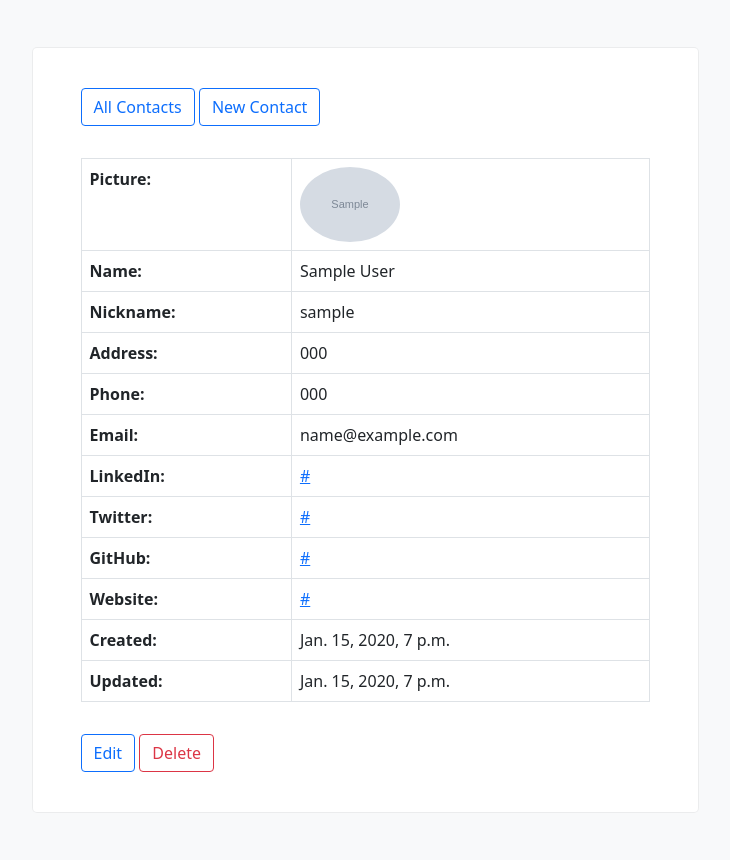
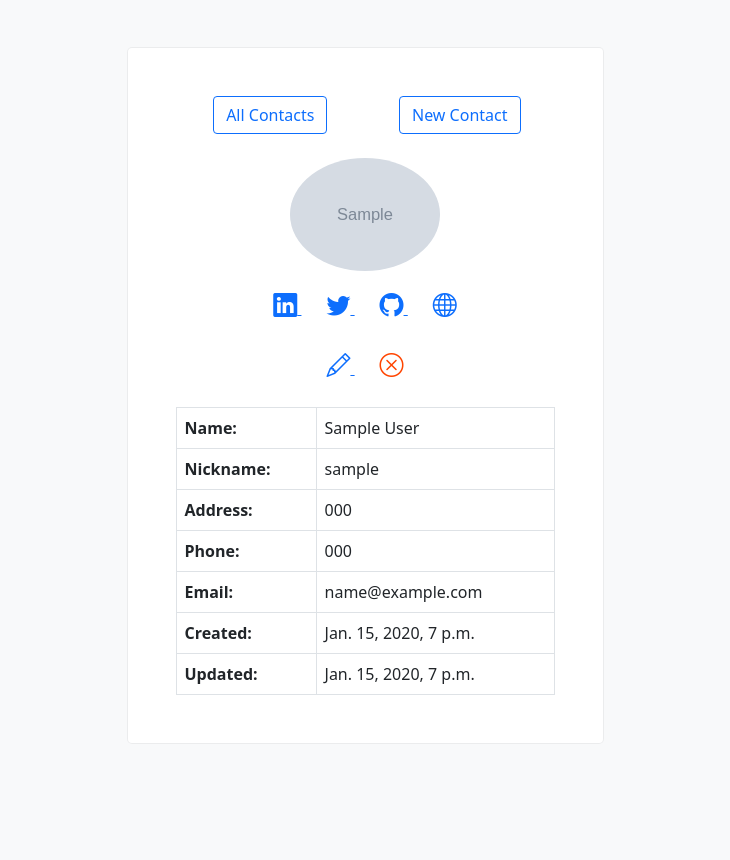
Before and after one commit to 4ka0/simple_contacts, a Django app: page /1/ in a window 1280 px wide. Shown: the whole page, without its empty margins (275-1005 px from the left). After the commit the page ends 744 px from the top, so only its background shows below. Run offline with Django 3.2, Linux system fonts and the light colour scheme; tables that the repository leaves empty hold one stand-in row (values such as "Sample post"); grey boxes marked "Sample" are stand-in pictures; parts of the project's set-up code (start-up, migrations or seed data) failed here and were passed over; some libraries are stand-ins or nearby versions.

Commit message:
Front end updates

```diff
--- a/static/css/base.css
+++ b/static/css/base.css
@@ -9,7 +9,7 @@ html {
 
 .detail-img {
     border-radius: 50%;
-    width: 100px;
+    width: 150px;
 }
 
 .main-background {
--- a/templates/base.html
+++ b/templates/base.html
@@ -9,6 +9,9 @@
     <!-- Bootstrap CSS -->
     <link rel="stylesheet" href="https://cdn.jsdelivr.net/npm/bootstrap@5.0.0-beta1/dist/css/bootstrap.min.css" integrity="sha384-giJF6kkoqNQ00vy+HMDP7azOuL0xtbfIcaT9wjKHr8RbDVddVHyTfAAsrekwKmP1" crossorigin="anonymous">
 
+    <!-- Bootstrap icons -->
+    <link rel="stylesheet" href="https://cdn.jsdelivr.net/npm/bootstrap-icons@1.3.0/font/bootstrap-icons.css">
+
     <!-- Custom CSS -->
     <link rel="stylesheet" href="{% static 'css/base.css' %}">
 
@@ -19,11 +22,13 @@
 
         <div class="container">
             <div class="row justify-content-center">
-                <div class="col-7 px-5 py-4 mt-5 rounded bg-white outline">
+                <div class="col-5 px-5 py-4 mt-5 rounded bg-white outline">
 
-                    <nav class="navbar navbar-light navbar-color my-2">
-                        <div class="float-right">
+                    <nav class="navbar my-3">
+                        <div class="col text-center">
                             <a class="btn btn-outline-primary" role="button" href="{% url 'contact_list' %}">All Contacts</a>
+                        </div>
+                        <div class="col text-center">
                             <a class="btn btn-outline-primary" role="button" href="{% url 'contact_new' %}">New Contact</a>
                         </div>
                     </nav>
--- a/templates/contact_detail.html
+++ b/templates/contact_detail.html
@@ -4,20 +4,67 @@
 
 {% block content %}
 
-    <div class="table-responsive py-3">
+    <!-- Profile image -->
+    <div class="row">
+        <div class="col text-center">
+            {% if contact.thumbnail %}
+                <img src="{{ contact.thumbnail.url }}" alt="Profile picture" class="detail-img" >
+            {% else %}
+                <img src="{% static 'images/default_thumbnail.svg' %}" alt="Profile picture" class="detail-img" >
+            {% endif %}
+        </div>
+    </div>
+
+    <!-- Social media links -->
+    <div class="row">
+        <div class="col text-center mt-3 mb-2">
+
+            {% if contact.linkedin_url %}
+                <a href="{{ contact.linkedin_url }}" target="_blank">
+                    <i class="bi-linkedin" style="font-size: 1.5rem;"></i>
+                </a>
+                &nbsp &nbsp &nbsp
+            {% endif %}
+
+            {% if contact.twitter_url %}
+                <a href="{{ contact.twitter_url }}" target="_blank">
+                    <i class="bi-twitter" style="font-size: 1.5rem;"></i>
+                </a>
+                &nbsp &nbsp &nbsp
+            {% endif %}
+
+            {% if contact.github_url %}
+                <a href="{{ contact.github_url }}" target="_blank">
+                    <i class="bi-github" style="font-size: 1.5rem;"></i>
+                </a>
+                &nbsp &nbsp &nbsp
+            {% endif %}
+
+            {% if contact.personal_website %}
+                <a href="{{ contact.personal_website }}" target="_blank">
+                    <i class="bi-globe" style="font-size: 1.5rem;"></i>
+                </a>
+            {% endif %}
+
+        </div>
+    </div>
+
+    <!-- Edit / delete icons -->
+    <div class="row">
+        <div class="col text-center mt-3 mb-2">
+            <a href="{% url 'contact_edit' contact.pk %}">
+                <i class="bi-pencil" style="font-size: 1.5rem;"></i>
+            </a>
+            &nbsp &nbsp &nbsp
+            <a href="{% url 'contact_delete' contact.pk %}">
+                <i class="bi-x-circle" style="font-size: 1.5rem; color: orangered;"></i>
+            </a>
+        </div>
+    </div>
+
+    <div class="table-responsive mt-3 mb-2">
         <table class="table table-bordered">
             <tbody>
-
-                <tr>
-                    <th scope="row">Picture:</th>
-                    <td>
-                        {% if contact.thumbnail %}
-                            <img src="{{ contact.thumbnail.url }}" alt="Profile picture" class="detail-img" >
-                        {% else %}
-                            <img src="{% static 'images/default_thumbnail.svg' %}" alt="Profile picture" class="detail-img" >
-                        {% endif %}
-                    </td>
-                </tr>
 
                 <tr>
                     <th scope="row">Name:</th>
@@ -77,58 +124,6 @@
                 </tr>
 
                 <tr>
-                    <th scope="row">LinkedIn:</th>
-                    <td>
-                        {% if contact.linkedin_url %}
-                            <a href="{{ contact.linkedin_url }}" target="_blank">{{ contact.linkedin_url }}</a>
-                        {% else %}
-                            <div class="text-gray">
-                                None
-                            </div>
-                        {% endif %}
-                    </td>
-                </tr>
-
-                <tr>
-                    <th scope="row">Twitter:</th>
-                    <td>
-                        {% if contact.twitter_url %}
-                            <a href="{{ contact.twitter_url }}" target="_blank">{{ contact.twitter_url }}</a>
-                        {% else %}
-                            <div class="text-gray">
-                                None
-                            </div>
-                        {% endif %}
-                    </td>
-                </tr>
-
-                <tr>
-                    <th scope="row">GitHub:</th>
-                    <td>
-                        {% if contact.github_url %}
-                            <a href="{{ contact.github_url }}" target="_blank">{{ contact.github_url }}</a>
-                        {% else %}
-                            <div class="text-gray">
-                                None
-                            </div>
-                        {% endif %}
-                    </td>
-                </tr>
-
-                <tr>
-                    <th scope="row">Website:</th>
-                    <td>
-                        {% if contact.personal_website %}
-                            <a href="{{ contact.personal_website }}" target="_blank">{{ contact.personal_website }}</a>
-                        {% else %}
-                            <div class="text-gray">
-                                None
-                            </div>
-                        {% endif %}
-                    </td>
-                </tr>
-
-                <tr>
                     <th scope="row">Created:</th>
                     <td>
                         {{ contact.created_on }}
@@ -151,11 +146,6 @@
             </tbody>
         </table>
 
-        <div class="float-right pt-3">
-            <a class="btn btn-outline-primary" role="button" href="{% url 'contact_edit' contact.pk %}">Edit</a>
-            <a class="btn btn-outline-danger" role="button" href="{% url 'contact_delete' contact.pk %}">Delete</a>
-        </div>
-
     </div>
 
 {% endblock content %}
```
Also changed, not shown: config/settings.py (+13 -5 lines), templates/contact_list.html (+15 -5 lines), 2 other files.
